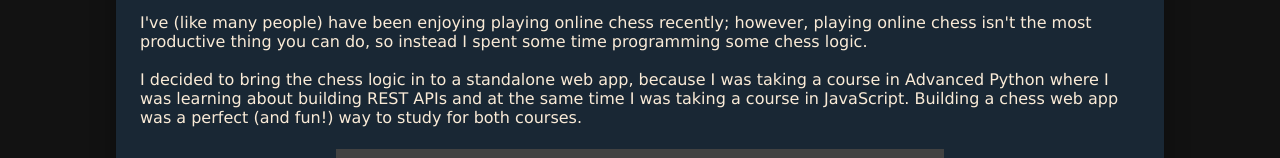
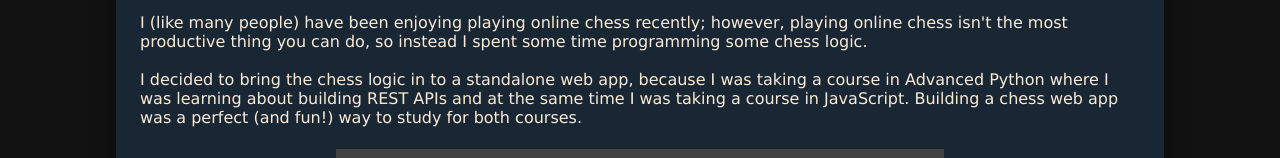
Before and after one commit to vincentarcuri/vincentarcuri.github.io, a plain HTML site: page projects.html in a window 1280 px wide. Shown: the part 2988-3146 px from the top of the page. Drawn offline with Linux system fonts and the light colour scheme.

Commit message:
fixed typo

```diff
--- a/projects.html
+++ b/projects.html
@@ -106,7 +106,7 @@
             </div>
         </div>
         <p>
-            I've (like many people) have been enjoying playing online chess recently; however, playing online
+            I (like many people) have been enjoying playing online chess recently; however, playing online
             chess isn't the most productive thing you can do, so instead I spent some time programming some chess logic.
             <br/><br/>
             I decided to bring the chess logic in to a standalone web app, because I was taking a course in Advanced Python where I
```
